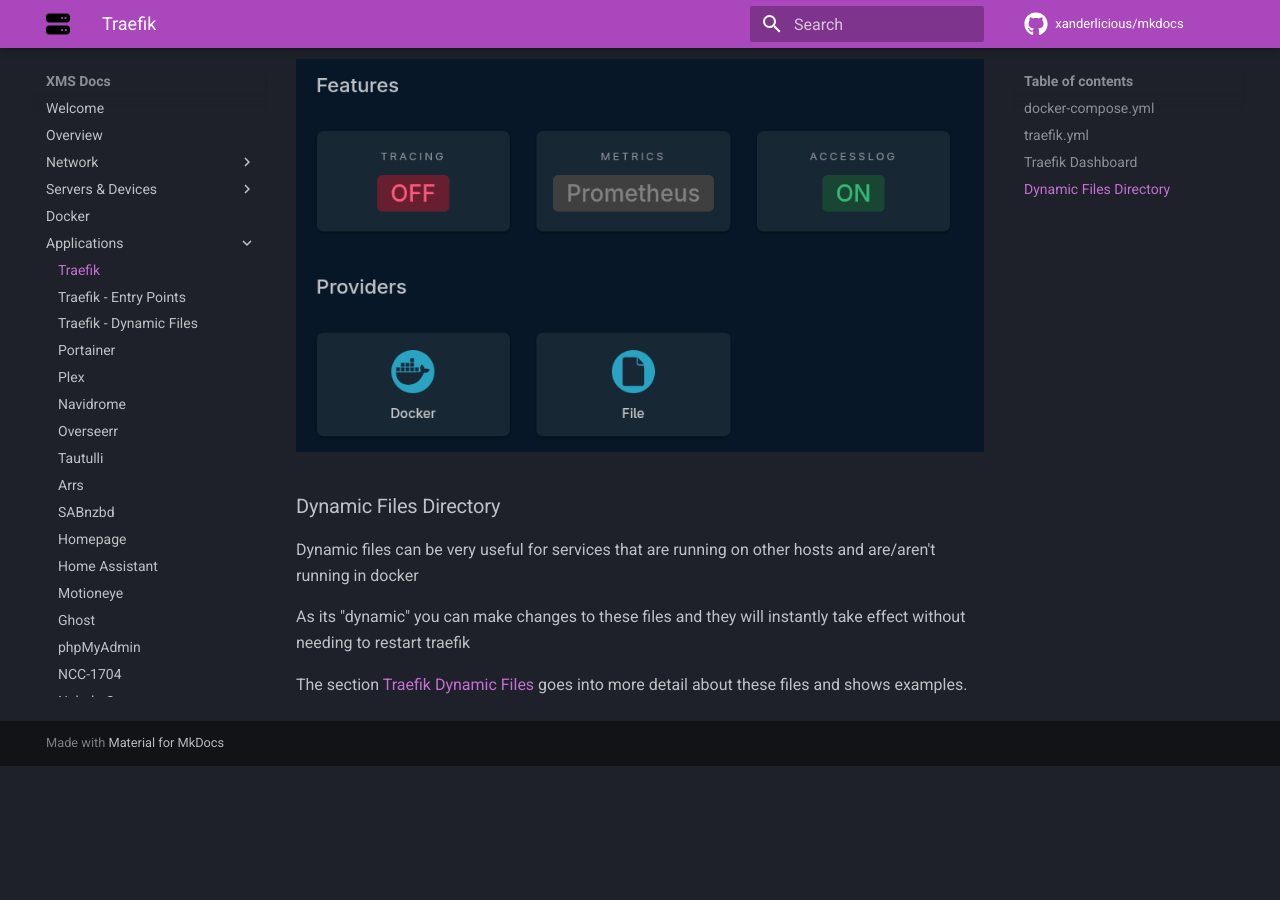
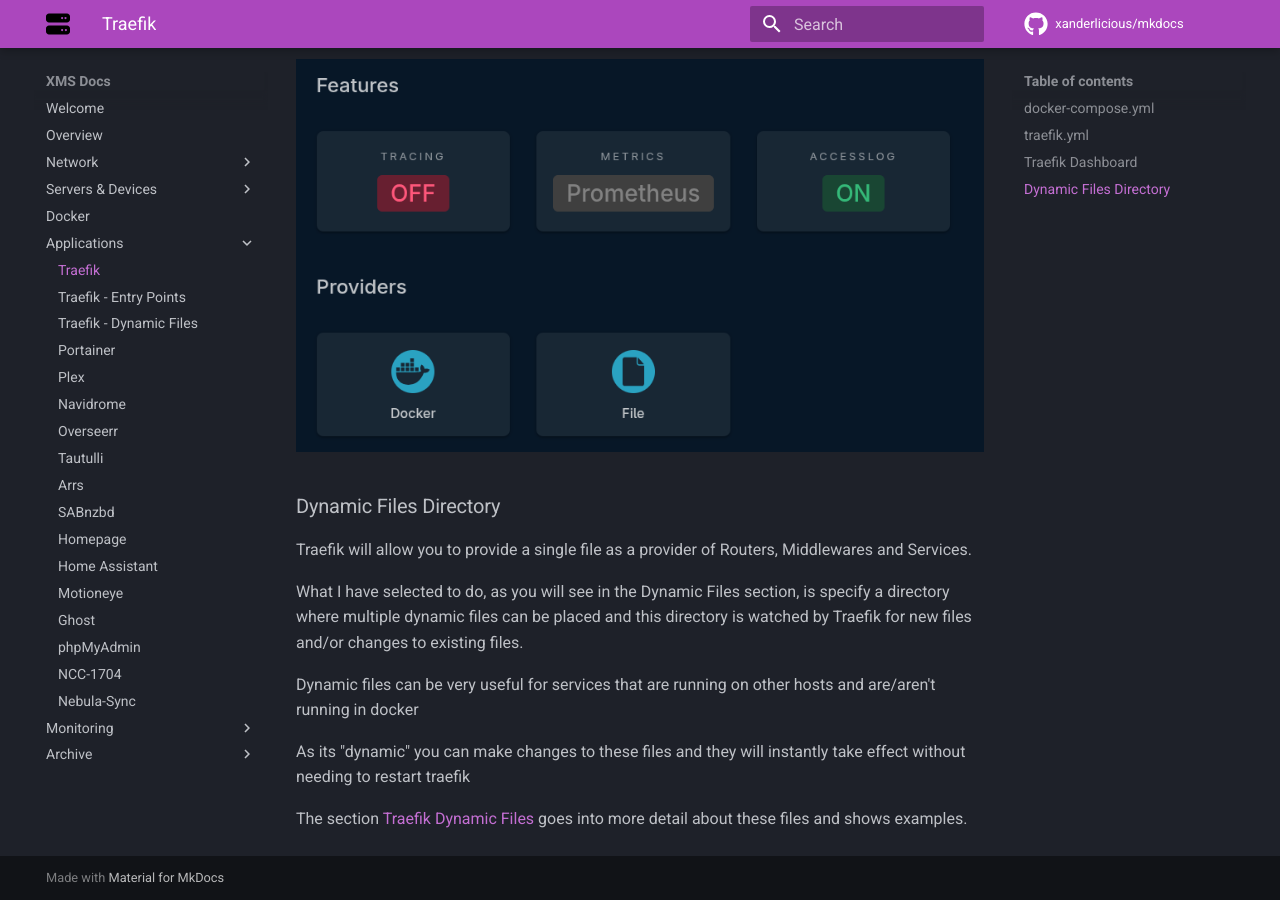
Before and after one commit to Xanderlicious/mkdocs, an MkDocs documentation site: the page built from docs/traefik.md, in a window 1280 px wide and 900 px high, scrolled down 4668 px. Built offline with MkDocs 1.6.1 and Material for MkDocs 9.7.7, drawn with Linux system fonts in a browser that asks for light colours; comment, search, counter and statistics services are not loaded; before the commit the page ends 5434 px from its top, so only the background shows below that.

Commit message:
added extra info about dynamic files directory

```diff
--- a/docs/traefik.md
+++ b/docs/traefik.md
@@ -183,6 +183,10 @@
 
 ### Dynamic Files Directory
 
+Traefik will allow you to provide a single file as a provider of Routers, Middlewares and Services.
+
+What I have selected to do, as you will see in the Dynamic Files section, is specify a directory where multiple dynamic files can be placed and this directory is watched by Traefik for new files and/or changes to existing files.
+
 Dynamic files can be very useful for services that are running on other hosts and are/aren't running in docker
 
 As its "dynamic" you can make changes to these files and they will instantly take effect without needing to restart traefik
```
